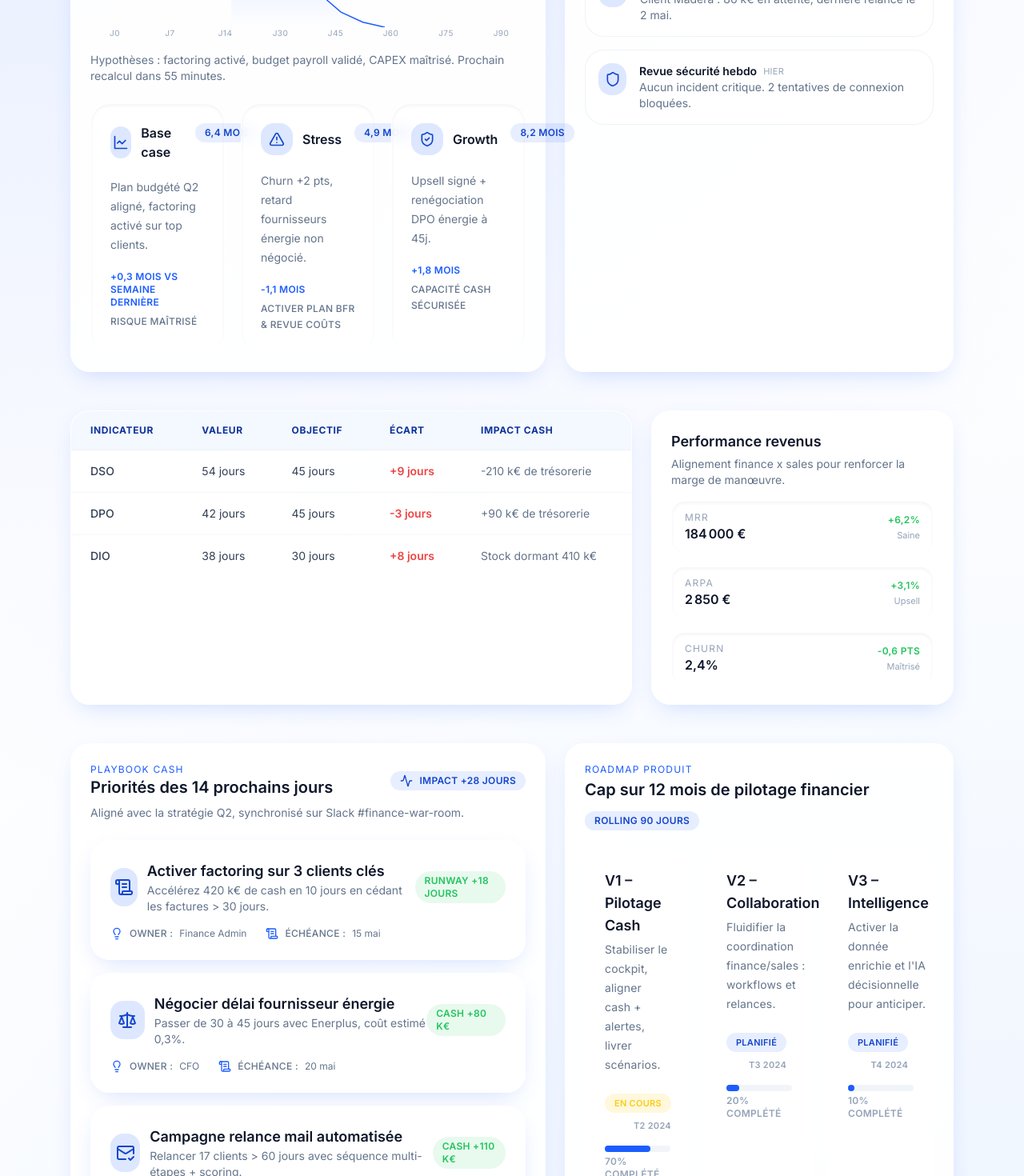
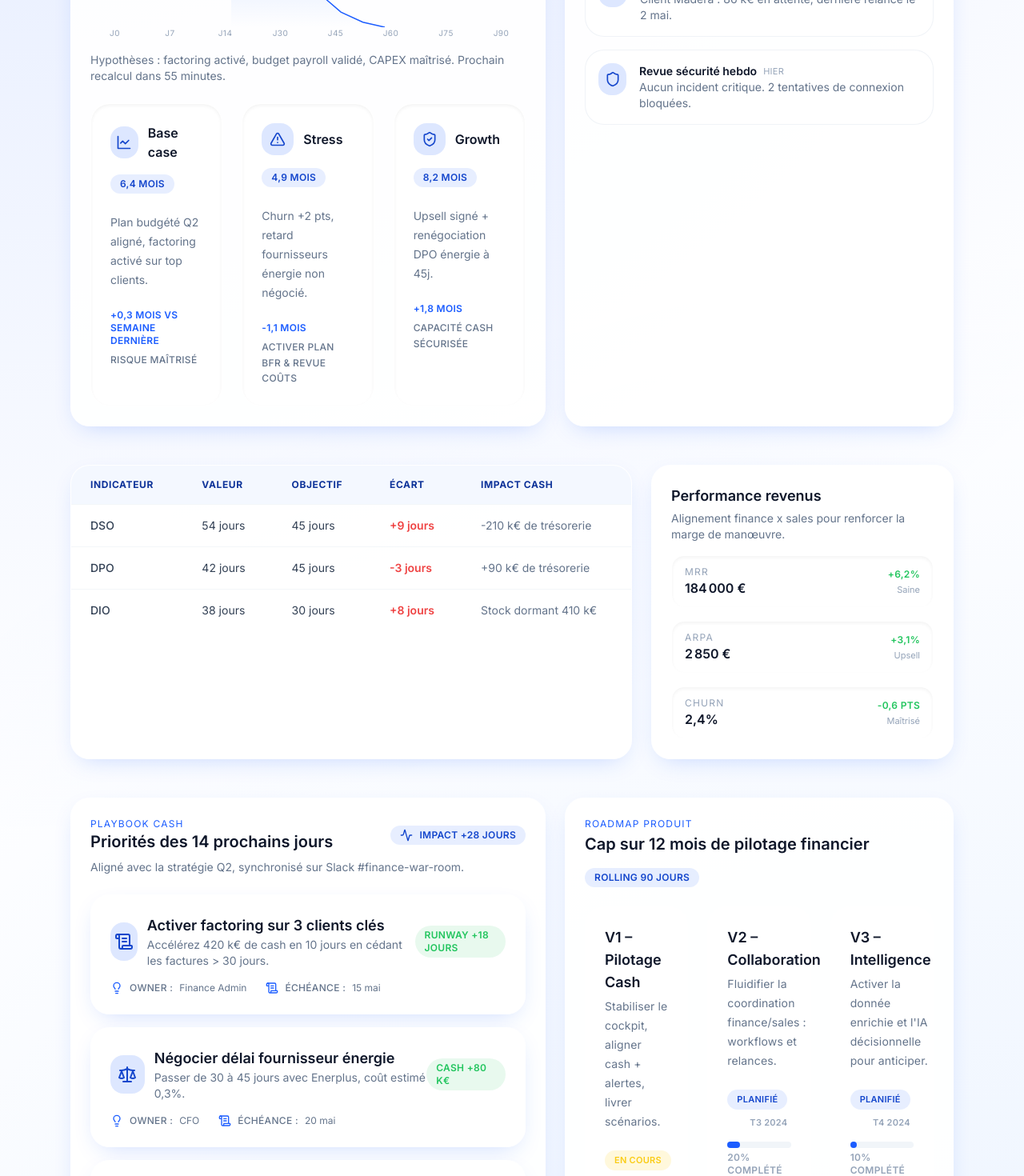
Before and after one commit to Robiin1199/SagoraAI, a Next.js app: page / in a window 1280 px wide. Shown: the part 820-2290 px from the top of the page at 80% size. Built offline with nearby package versions, Linux system fonts and the light colour scheme.

Commit message:
style: keep cockpit cards text inside bounds

```diff
--- a/components/cash-scenarios.tsx
+++ b/components/cash-scenarios.tsx
@@ -29,31 +29,31 @@ const scenarios = [
 
 export function CashScenarios() {
   return (
-    <div className="mt-6 grid gap-5 md:grid-cols-3">
+    <div className="mt-6 grid gap-6 sm:grid-cols-2 xl:grid-cols-3">
       {scenarios.map((scenario) => {
         const Icon = scenario.icon;
         return (
           <article
             key={scenario.name}
-            className="flex min-h-[240px] flex-col gap-5 rounded-3xl border border-white/60 bg-white/85 p-6 shadow-inner backdrop-blur transition hover:-translate-y-0.5 hover:shadow-xl dark:border-slate-800/70 dark:bg-slate-900/70"
+            className="flex min-h-[248px] flex-col gap-6 rounded-3xl border border-white/60 bg-white/85 p-6 shadow-inner backdrop-blur transition hover:-translate-y-0.5 hover:shadow-xl dark:border-slate-800/70 dark:bg-slate-900/70"
           >
-            <div className="flex flex-col gap-3 sm:flex-row sm:items-start sm:justify-between sm:gap-4">
+            <div className="flex flex-col gap-4 sm:flex-row sm:flex-wrap sm:items-start sm:justify-between">
               <div className="flex items-center gap-3">
                 <span className="flex h-10 w-10 items-center justify-center rounded-2xl bg-primary-500/15 text-primary-600 dark:bg-primary-500/20 dark:text-primary-200">
                   <Icon className="h-5 w-5" />
                 </span>
                 <h4 className="text-base font-semibold text-slate-900 dark:text-white">{scenario.name}</h4>
               </div>
-              <span className="inline-flex shrink-0 items-center rounded-full bg-primary-500/10 px-3 py-1 text-xs font-semibold uppercase tracking-wide text-primary-600">
+              <span className="inline-flex shrink-0 items-center rounded-full bg-primary-500/10 px-3 py-1 text-xs font-semibold uppercase tracking-wide text-primary-600 sm:self-start">
                 {scenario.runway}
               </span>
             </div>
-            <p className="text-sm leading-relaxed text-slate-500 dark:text-slate-400 sm:leading-6">
+            <p className="break-words text-sm leading-relaxed text-slate-500 dark:text-slate-400 sm:leading-6">
               {scenario.narrative}
             </p>
             <div className="flex flex-col gap-1.5 text-xs uppercase tracking-wide text-slate-400">
-              <span className="font-semibold text-primary-500">{scenario.delta}</span>
-              <span className="font-medium text-slate-500 dark:text-slate-300 leading-relaxed">
+              <span className="break-words font-semibold text-primary-500">{scenario.delta}</span>
+              <span className="break-words leading-relaxed font-medium text-slate-500 dark:text-slate-300">
                 {scenario.risk}
               </span>
             </div>
--- a/components/roadmap.tsx
+++ b/components/roadmap.tsx
@@ -54,7 +54,7 @@ const statusConfig: Record<RoadmapStatus, { label: string; className: string }>
 export function Roadmap() {
   return (
     <section className="rounded-3xl border border-white/60 bg-white/90 p-6 shadow-card dark:border-slate-800 dark:bg-slate-900/80">
-      <header className="flex flex-col gap-3 md:flex-row md:flex-wrap md:items-center md:justify-between">
+      <header className="flex flex-col gap-4 md:flex-row md:flex-wrap md:items-start md:justify-between">
         <div className="space-y-1">
           <p className="text-xs uppercase tracking-widest text-primary-500">Roadmap produit</p>
           <h2 className="text-xl font-semibold leading-snug text-slate-900 dark:text-white">Cap sur 12 mois de pilotage financier</h2>
@@ -63,19 +63,19 @@ export function Roadmap() {
           Rolling 90 jours
         </span>
       </header>
-      <div className="mt-6 grid gap-5 md:grid-cols-3">
+      <div className="mt-6 grid gap-6 sm:grid-cols-2 xl:grid-cols-3">
         {roadmap.map((step) => {
           const status = statusConfig[step.status];
           return (
             <article
               key={step.title}
-              className="flex min-h-[280px] flex-col justify-between gap-6 rounded-3xl border border-white/60 bg-white/75 p-6 dark:border-slate-800/60 dark:bg-slate-900/70"
+              className="flex min-h-[296px] flex-col justify-between gap-6 rounded-3xl border border-white/60 bg-white/75 p-6 dark:border-slate-800/60 dark:bg-slate-900/70"
             >
               <div className="flex flex-col gap-4">
                 <div className="flex flex-col gap-4 md:flex-row md:flex-wrap md:items-start md:justify-between md:gap-6">
                   <div className="space-y-1">
                     <h3 className="text-base font-semibold text-slate-900 dark:text-white md:text-lg">{step.title}</h3>
-                    <p className="text-sm leading-relaxed text-slate-500 dark:text-slate-400 md:leading-6 md:tracking-[0.01em]">
+                    <p className="break-words text-sm leading-relaxed text-slate-500 dark:text-slate-400 md:leading-6 md:tracking-[0.01em]">
                       {step.description}
                     </p>
                   </div>
@@ -103,7 +103,7 @@ export function Roadmap() {
               </div>
               <ul className="space-y-2 text-sm leading-relaxed text-slate-500 dark:text-slate-400 md:space-y-2.5">
                 {step.items.map((item) => (
-                  <li key={item} className="flex items-start gap-2 leading-relaxed">
+                  <li key={item} className="flex items-start gap-2 break-words leading-relaxed text-left">
                     <span className="h-1.5 w-1.5 rounded-full bg-primary-500" />
                     {item}
                   </li>
```
